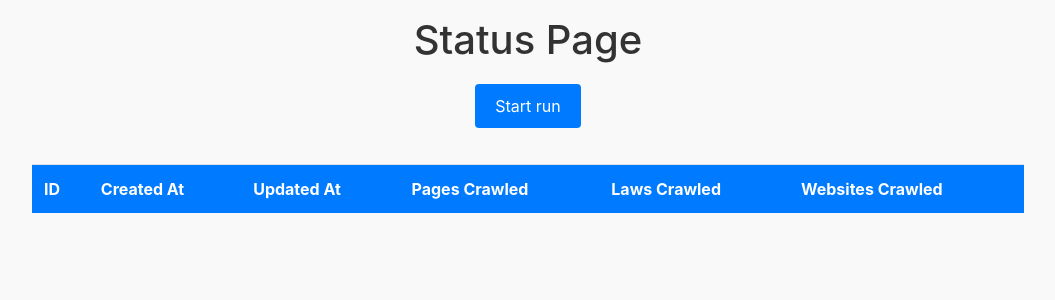
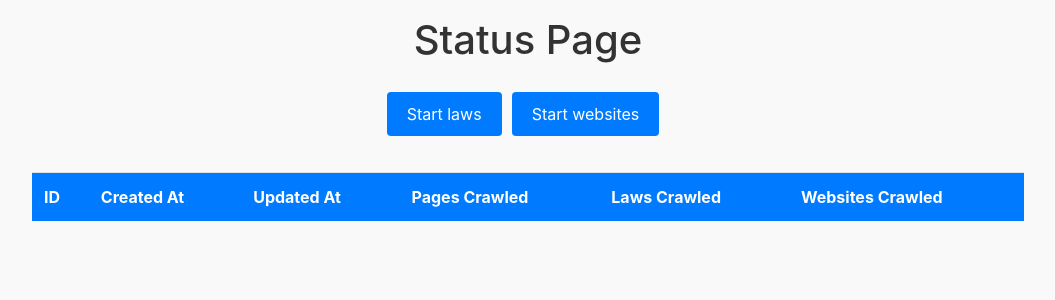
Before and after one commit to decover-tech/crawlumbus, a Flask app: page /status in a window 1280 px wide. Shown: the top 300 px of the page, without its empty margins (112-1167 px from the left). Run offline with Flask 3, Linux system fonts and the light colour scheme; data that the repository does not hold is empty; some libraries are stand-ins or nearby versions.

Commit message:
Bugfixes in the crawler.

```diff
--- a/drivers/crawler/json_writer_pipeline.py
+++ b/drivers/crawler/json_writer_pipeline.py
@@ -15,7 +15,7 @@ class JsonWriterPipeline:
         self.file = None
 
     def open_spider(self, spider):
-        self.file = open('items.jsonl', 'w')
+        self.file = open(spider.file_name, 'w')
 
     def close_spider(self, spider):
         self.file.close()
--- a/drivers/runners/bing_driver.py
+++ b/drivers/runners/bing_driver.py
@@ -27,6 +27,9 @@ class BingDriver:
         return "Pong!"
 
     def run(self) -> int:
+        # Check for early return
+        if self.max_laws == 0:
+            return 0
         self.__validate_csv_path()
         laws = self.__read_laws_from_csv()
         output_laws = self.__search_laws(laws)
--- a/drivers/runners/root_driver.py
+++ b/drivers/runners/root_driver.py
@@ -39,8 +39,7 @@ class RootDriver:
         Runs the root driver.
         :return: A tuple indicating the response of each driver.
         """
-        count_laws = 0
-        count_pages = 0
+        count_laws, count_pages, count_websites = 0, 0, 0
         with concurrent.futures.ThreadPoolExecutor() as executor:
             future_to_result = {
                 executor.submit(self.bing_driver.run): self.bing_driver,
--- a/main.py
+++ b/main.py
@@ -6,7 +6,7 @@ import time
 from logging.config import dictConfig
 
 import requests
-from flask import jsonify, render_template, Flask
+from flask import jsonify, render_template, Flask, request
 
 from db.crawler_run import CrawlerRun, db
 from db.crawler_run_driver import CrawlerRunDriver
@@ -15,30 +15,25 @@ from drivers.utilities.remove_prefix_middleware import RemovePrefixMiddleware
 
 # CONFIGURATION PARAMETERS
 # The maximum number of pages to crawl per domain.
-MAX_PAGES_PER_DOMAIN = -1
+MAX_PAGES_PER_DOMAIN = 1000
 # Set to -1 to download all laws
 MAX_LAWS = -1
 # Maximum number of websites to crawl
 MAX_WEBSITES = -1
 # Number of threads to use for the site scraper
-MAX_PARALLELISM_SITE_SCRAPER = -1
-# Local directory to store the files
-LOCAL_DIRECTORY = ""
+MAX_PARALLELISM_SITE_SCRAPER = 10
 # The time to sleep between runs of the root driver in seconds. Currently set to 1 hour (i.e. 3600 seconds).
 TIME_SLEEP_SECONDS = 60 * 60
 # The base directory where all the files will be stored.
-BASE_DIR = 's3://decoverlaws'
+BASE_DIR = os.environ.get('BASE_DIR', "s3://decoverlaws")
 # The path to the metadata file for the laws
-if LOCAL_DIRECTORY is not None and LOCAL_DIRECTORY != '':
-    LAWS_METADATA_FILE_PATH = f'{LOCAL_DIRECTORY}/metadata/laws_input.csv'
-    SITE_SCRAPER_METADATA_FILE_PATH = f'{LOCAL_DIRECTORY}/metadata/site_scraper_input.csv'
-else:
-    LAWS_METADATA_FILE_PATH = f'{BASE_DIR}/metadata/laws_input.csv'
-    SITE_SCRAPER_METADATA_FILE_PATH = f'{BASE_DIR}/metadata/site_scraper_input.csv'
-
+LAWS_METADATA_FILE_PATH = f'{BASE_DIR}/metadata/laws_input.csv'
+SITE_SCRAPER_METADATA_FILE_PATH = f'{BASE_DIR}/metadata/site_scraper_input.csv'
 # If SQLALCHEMY_DATABASE_URI is not set, then use sqlite in memory
 if not os.environ.get('SQLALCHEMY_DATABASE_URI'):
     os.environ['SQLALCHEMY_DATABASE_URI'] = 'sqlite:///:memory:'
+# If TRIGGER_BUILD is set to True, then trigger a build
+TRIGGER_BUILD = False
 ################################################################################
 
 dictConfig({
@@ -67,32 +62,35 @@ with app.app_context():
     db.create_all()
 
 
-def trigger_run():
+def trigger_run(scrape_laws: bool = True, scrape_websites: bool = True):
     """
     Triggers the root driver.
     :return:
     """
+    max_laws = MAX_LAWS if scrape_laws else 0
+    max_websites = MAX_WEBSITES if scrape_websites else 0
     count_laws, count_pages, count_websites = RootDriver(
-        base_dir=LOCAL_DIRECTORY if LOCAL_DIRECTORY else BASE_DIR,
+        base_dir=BASE_DIR,
         max_pages_per_domain=MAX_PAGES_PER_DOMAIN,
-        max_laws=MAX_LAWS,
-        max_websites=MAX_WEBSITES,
+        max_laws=max_laws,
+        max_websites=max_websites,
         site_scraper_parallelism=MAX_PARALLELISM_SITE_SCRAPER,
         laws_metadata_file_path=LAWS_METADATA_FILE_PATH,
         site_scraper_metadata_file_path=SITE_SCRAPER_METADATA_FILE_PATH).run()
     logging.info(
-        f'Finished running root driver. Found {count_laws} laws and crawled {count_pages} pages.')
+        f'Finished running root driver. Found {count_laws} laws and crawled {count_pages} pages from {count_websites} websites.')
     with app.app_context():
         CrawlerRunDriver.add_run(db=db,
                                  num_pages_crawled=count_pages,
                                  num_laws_crawled=count_laws,
                                  num_websites_crawled=count_websites)
-    url = "https://app-api.decoverapp.com/index/api/v1/build_index?laws=true"
-    response = requests.get(url)
-    if response.status_code == 200:
-        logging.info("Build request successful.")
-    else:
-        logging.error(f"Build request failed with status code: {response.status_code}")
+    if TRIGGER_BUILD:
+        url = "https://app-api.decoverapp.com/index/api/v1/build_index?laws=true"
+        response = requests.get(url)
+        if response.status_code == 200:
+            logging.info("Build request successful.")
+        else:
+            logging.error(f"Build request failed with status code: {response.status_code}")
 
 
 def run_root_driver():
@@ -104,7 +102,6 @@ def run_root_driver():
         time.sleep(TIME_SLEEP_SECONDS)
         if datetime.datetime.now().hour == 1:
             trigger_run()
-
 
 
 @app.route('/')
@@ -120,13 +117,20 @@ def handle_health():
 @app.route('/status')
 def handle_status():
     # Renders the status page to indicate the build-status of the laws and websites
-    crawler_runs = CrawlerRun.query.all()
+    crawler_runs = CrawlerRun.query.order_by(CrawlerRun.id.desc()).all()
     return render_template('status.html', crawler_runs=crawler_runs)
 
 
 @app.route('/api/v1/index')
 def trigger_run_manually():
-    run_thread = threading.Thread(target=trigger_run)
+    # Get request parameter
+    scrape_laws_param = request.args.get('scrape_laws')
+    scrape_websites_param = request.args.get('scrape_websites')
+
+    scrape_laws = True if scrape_laws_param == 'true' else False
+    scrape_websites = True if scrape_websites_param == 'true' else False
+
+    run_thread = threading.Thread(target=trigger_run, args=(scrape_laws, scrape_websites))
     run_thread.start()
     return jsonify({'status': 'ok'})
 
--- a/templates/status.html
+++ b/templates/status.html
@@ -41,7 +41,6 @@
       .trigger-button-container {
         text-align: center;
         margin: 20px 0;
-        width: 100%;
       }
       .toast {
         position: fixed;
@@ -61,6 +60,13 @@
         display: block;
       }
 
+      .button-container {
+        display: flex;
+        justify-content: center;
+        align-items: center;
+        flex-wrap: wrap;
+      }
+
       .trigger-run-button {
         display: inline-block;
         padding: 10px 20px;
@@ -71,6 +77,7 @@
         font-size: 16px;
         cursor: pointer;
         transition: background-color 0.3s ease;
+        margin-right: 10px;
       }
 
       .trigger-run-button:hover {
@@ -81,8 +88,13 @@
   </head>
   <body>
     <h1>Status Page</h1>
-    <div class="trigger-button-container">
-      <button class="trigger-run-button" id="trigger-run-button" data-toast="Triggering run...">Start run</button>
+    <div class="button-container">
+      <div class="trigger-button-container">
+        <button class="trigger-run-button" id="trigger-run-button-laws" data-toast="Indexing laws...">Start laws</button>
+      </div>
+      <div class="trigger-button-container">
+        <button class="trigger-run-button" id="trigger-run-button-websites" data-toast="Indexing websites...">Start websites</button>
+      </div>
     </div>
     <div id="toast-container"></div>
     <div class="center-table">
@@ -109,7 +121,7 @@
     </div>
     <script>
       $(document).ready(function () {
-        $("#trigger-run-button").click(function () {
+        $("#trigger-run-button-laws").click(function () {
           var toastMessage = $(this).data("toast");
 
           // Show toast message
@@ -118,7 +130,26 @@
           // Send AJAX request here
           $.ajax({
             type: "GET",
-            url: "/crawler/api/v1/index",
+            url: "/crawler/api/v1/index?scrape_laws=true",
+            success: function () {
+              // Handle success if needed
+            },
+            error: function () {
+              // Handle error if needed
+            }
+          });
+        });
+
+        $("#trigger-run-button-websites").click(function () {
+          var toastMessage = $(this).data("toast");
+
+          // Show toast message
+          showToast(toastMessage);
+
+          // Send AJAX request here
+          $.ajax({
+            type: "GET",
+            url: "/crawler/api/v1/index?scrape_websites=true",
             success: function () {
               // Handle success if needed
             },
```
Also changed, not shown: drivers/crawler/decover_spider.py (+16 -3 lines), drivers/crawler/website_crawler_scrapy.py (+56 -11 lines), drivers/runners/site_scraper_driver.py (+7 -0 lines).
